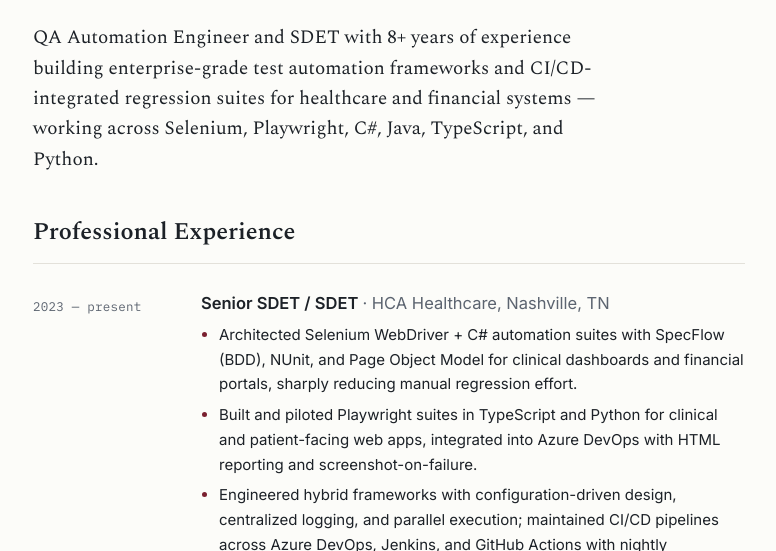
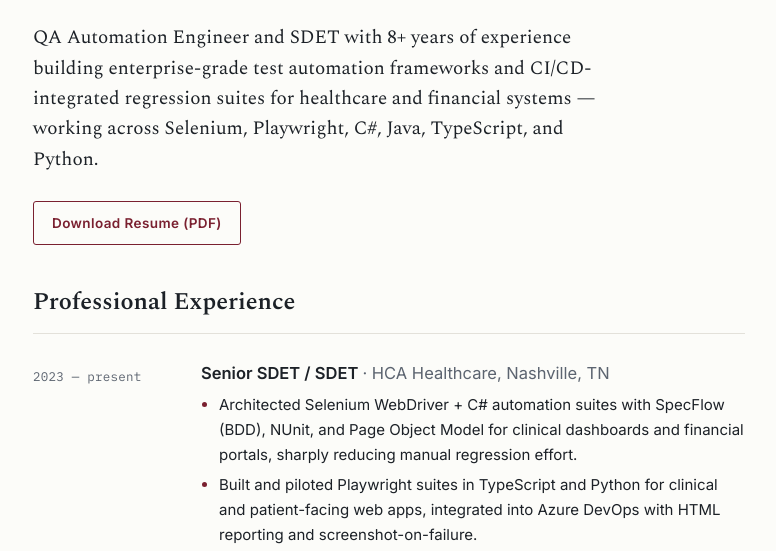
Before and after one commit to AdamYar/AdamYar.github.io, a plain HTML site: page index.html in a window 1280 px wide. Shown: the part 250-801 px from the top of the page, without its empty margins (251-1027 px from the left). Drawn offline with nearby package versions, Linux system fonts and the light colour scheme.

Commit message:
Add download link for resume in index.html

```diff
--- a/index.html
+++ b/index.html
@@ -185,6 +185,8 @@
     test automation frameworks and CI/CD-integrated regression suites for healthcare and
     financial systems — working across Selenium, Playwright, C#, Java, TypeScript, and Python.
   </p>
+
+  <a class="cv-button" href="cv-yarkant.pdf">Download Resume (PDF)</a>
 </header>
 
 <main class="wrap">
```
